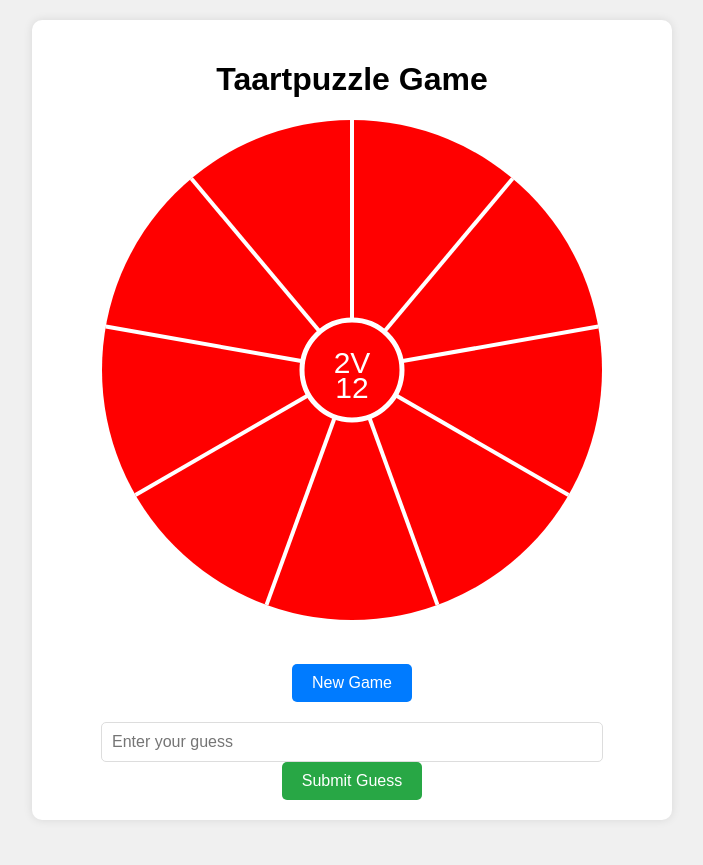
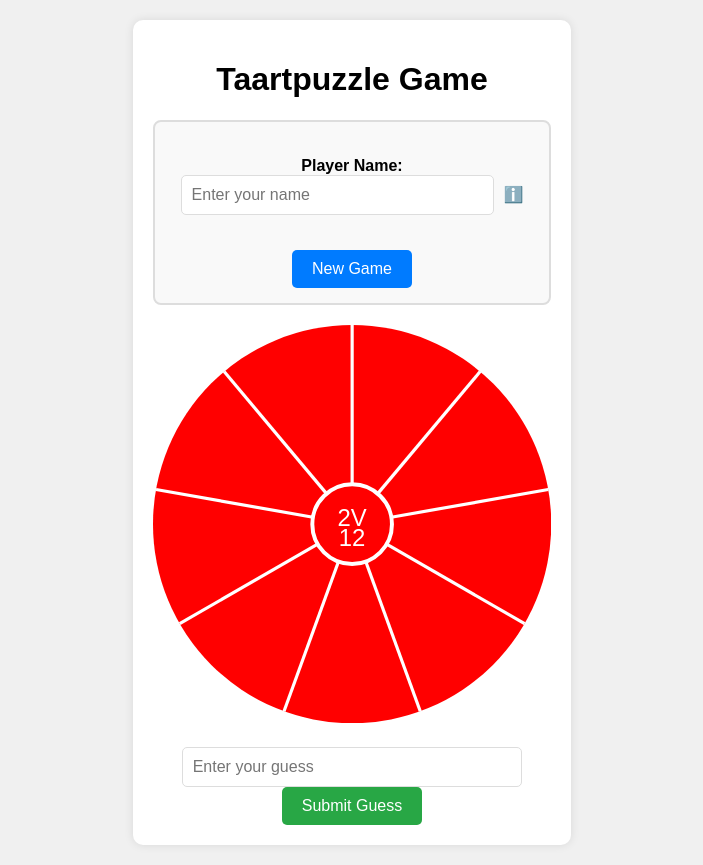
Before and after one commit to SjoerdCor/tweevoortwaalf, a Flask app: page /taartpuzzel in a window 1280 px wide. Shown: the whole page, without its empty margins (288-991 px from the left). Before the commit the page ends 820 px from the top, so only its background shows below. Run offline with Flask 3, Linux system fonts and the light colour scheme; some libraries are stand-ins or nearby versions.

Commit message:
Add playername field to HTML, using same code as woordrader

```diff
--- /dev/null
+++ b/static/css/taartpuzzel.css
@@ -0,0 +1,72 @@
+body {
+    font-family: Arial, sans-serif;
+    text-align: center;
+    background-color: #f0f0f0;
+    margin: 0;
+    padding: 20px;
+}
+
+.container {
+    max-width: 600px;
+    margin: auto;
+    background-color: white;
+    padding: 20px;
+    border-radius: 10px;
+    box-shadow: 0 0 10px rgba(0, 0, 0, 0.1);
+}
+
+svg {
+    width: 100%;
+    max-width: 500px;
+    height: auto;
+}
+
+
+button {
+    padding: 10px 20px;
+    background-color: #007bff;
+    color: white;
+    border: none;
+    border-radius: 5px;
+    cursor: pointer;
+    font-size: 16px;
+    margin-top: 20px;
+}
+
+button:hover {
+    background-color: #0056b3;
+}
+
+form {
+    margin-top: 20px;
+}
+
+input[type="text"] {
+    padding: 10px;
+    font-size: 16px;
+    width: 80%;
+    border: 1px solid #ddd;
+    border-radius: 5px;
+}
+
+input[type="submit"] {
+    padding: 10px 20px;
+    background-color: #28a745;
+    color: white;
+    border: none;
+    border-radius: 5px;
+    cursor: pointer;
+    font-size: 16px;
+}
+
+input[type="submit"]:hover {
+    background-color: #218838;
+}
+
+.letter {
+    text-anchor: middle;
+    font-size: 24px;
+    font-family: Arial, sans-serif;
+}
+.known { fill: white; }
+.unknown { fill: yellow; }
--- a/templates/taartpuzzel.html
+++ b/templates/taartpuzzel.html
@@ -4,85 +4,27 @@
     <meta charset="UTF-8">
     <meta name="viewport" content="width=device-width, initial-scale=1.0">
     <title>Taartpuzzle Game</title>
-    <style>
-        body {
-            font-family: Arial, sans-serif;
-            text-align: center;
-            background-color: #f0f0f0;
-            margin: 0;
-            padding: 20px;
-        }
-
-        .container {
-            max-width: 600px;
-            margin: auto;
-            background-color: white;
-            padding: 20px;
-            border-radius: 10px;
-            box-shadow: 0 0 10px rgba(0, 0, 0, 0.1);
-        }
-
-        svg {
-            width: 100%;
-            max-width: 500px;
-            height: auto;
-        }
-
-
-        button {
-            padding: 10px 20px;
-            background-color: #007bff;
-            color: white;
-            border: none;
-            border-radius: 5px;
-            cursor: pointer;
-            font-size: 16px;
-            margin-top: 20px;
-        }
-
-        button:hover {
-            background-color: #0056b3;
-        }
-
-        form {
-            margin-top: 20px;
-        }
-
-        input[type="text"] {
-            padding: 10px;
-            font-size: 16px;
-            width: 80%;
-            border: 1px solid #ddd;
-            border-radius: 5px;
-        }
-
-        input[type="submit"] {
-            padding: 10px 20px;
-            background-color: #28a745;
-            color: white;
-            border: none;
-            border-radius: 5px;
-            cursor: pointer;
-            font-size: 16px;
-        }
-
-        input[type="submit"]:hover {
-            background-color: #218838;
-        }
-
-        .letter {
-            text-anchor: middle;
-            font-size: 24px;
-            font-family: Arial, sans-serif;
-        }
-        .known { fill: white; }
-        .unknown { fill: yellow; }
-
-    </style>
+    <link rel="stylesheet" href="{{ url_for('static', filename='css/style.css') }}">
+    <link rel="stylesheet" href="{{ url_for('static', filename='css/taartpuzzel.css') }}">
 </head>
 <body>
     <div class="container">
         <h1>Taartpuzzle Game</h1>
+        <div class="new-game-section">
+            <form action="{{ url_for('new_taartpuzzel') }}" method="get">
+
+                <div class="player-name-section">
+                    <label for="playername">Player Name:</label>
+                    <input type="text" id="playername" name="playername" maxlength="15" placeholder="Enter your name">
+                    <div class="tooltip">
+                        <span class="info-icon">ℹ️</span>
+                        <span class="tooltiptext">Enter your name here. It will be saved in your browser for your next visit! It will also be saved to the database. This field is optional and may be left empty.</span>
+                    </div>
+                </div>
+                <button type="submit">New Game</button>
+            </form>
+        </div>
+
         <svg viewBox="0 0 500 500">
             <!-- Outer circle -->
             <circle cx="50%" cy="50%" r="50%" fill="red"/>
@@ -128,11 +70,6 @@
             <text x="38%" y="17.1%" id="letter9" class="letter {% if letters[8] == '?' %}unknown{% else %}known{% endif %}">{{ letters[8] }}</text>
         </svg>
 
-
-        <form action="{{ url_for('new_taartpuzzel') }}" method="get">
-            <button id="newGameBtn">New Game</button>
-        </form>
-
         <form action="{{ url_for('guess_taartpuzzel') }}" method="post" id="guessTaartpuzzel">
             <input type="text" id="guessInput" name="guess" placeholder="Enter your guess" maxlength="12">
             <input type="submit" value="Submit Guess">
@@ -143,5 +80,19 @@
             {% endif %}
         </div>
     </div>
+    <script>
+        document.addEventListener('DOMContentLoaded', () => {
+            // Load player name from local storage
+            const playerNameInput = document.getElementById('playername');
+            const savedName = localStorage.getItem('playerName');
+            if (savedName) {
+                playerNameInput.value = savedName;
+            }
+
+            playerNameInput.addEventListener('blur', () => {
+                localStorage.setItem('playerName', playerNameInput.value);
+            });
+        });
+    </script>
 </body>
 </html>
```
